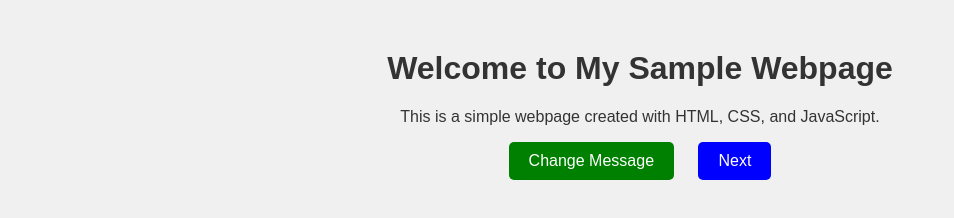
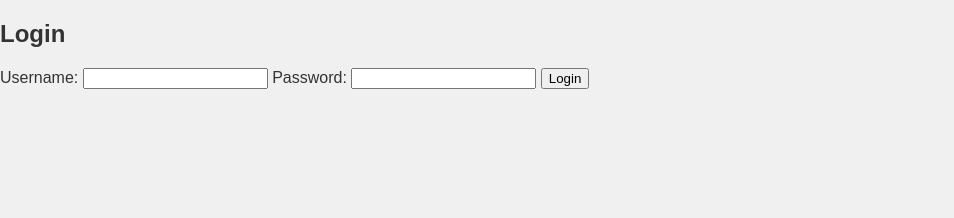
Before and after one commit to FBBC5487/Y3GP, a plain HTML site: page docs/index.html in a window 1280 px wide. Shown: the whole page, without its empty margins (0-954 px from the left). Drawn offline with Linux system fonts and the light colour scheme.

Commit message:
Update index.html

```diff
--- a/docs/index.html
+++ b/docs/index.html
@@ -3,15 +3,21 @@
 <head>
     <meta charset="UTF-8">
     <meta name="viewport" content="width=device-width, initial-scale=1.0">
-    <title>My Sample Webpage</title>
+    <title>Login</title>
     <link rel="stylesheet" href="styles.css">
 </head>
 <body>
-    <div class="container">
-        <h1>Welcome to My Sample Webpage</h1>
-        <p id="message">This is a simple webpage created with HTML, CSS, and JavaScript.</p>
-        <button id="changeMessageButton">Change Message</button>
-        <button id="nextButton">Next</button> <!-- Next Page Button -->
+    <div class="login-container">
+        <h2>Login</h2>
+        <form id="loginForm">
+            <label for="username">Username:</label>
+            <input type="text" id="username" name="username" required>
+
+            <label for="password">Password:</label>
+            <input type="password" id="password" name="password" required>
+
+            <button type="submit">Login</button>
+        </form>
     </div>
     <script src="script.js"></script>
 </body>
```
